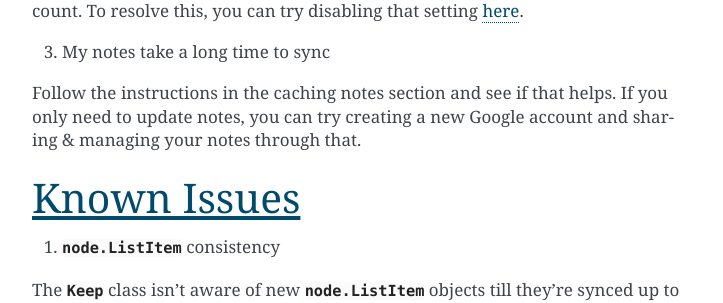
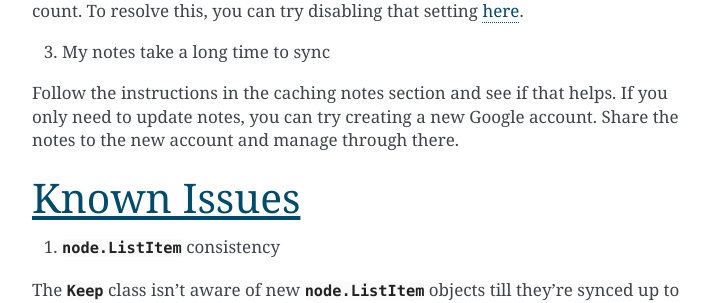
Before and after one commit to kiwiz/gkeepapi, a Sphinx documentation site: the page built from docs/index.rst, in a window 1280 px wide and 900 px high, scrolled down 11562 px. Shown: the part 179-482 px from the top of the window, without its empty margins (388-1111 px from the left). Built offline with Sphinx 7.4.7, drawn with Linux system fonts in a browser that asks for light colours.

Commit message:
Update docs

```diff
--- a/docs/index.rst
+++ b/docs/index.rst
@@ -439,7 +439,7 @@ This is due to the enforcement of Android device policies on your G-Suite accoun
 
 3. My notes take a long time to sync
 
-Follow the instructions in the caching notes section and see if that helps. If you only need to update notes, you can try creating a new Google account and sharing & managing your notes through that.
+Follow the instructions in the caching notes section and see if that helps. If you only need to update notes, you can try creating a new Google account. Share the notes to the new account and manage through there.
 
 Known Issues
 ============
```
